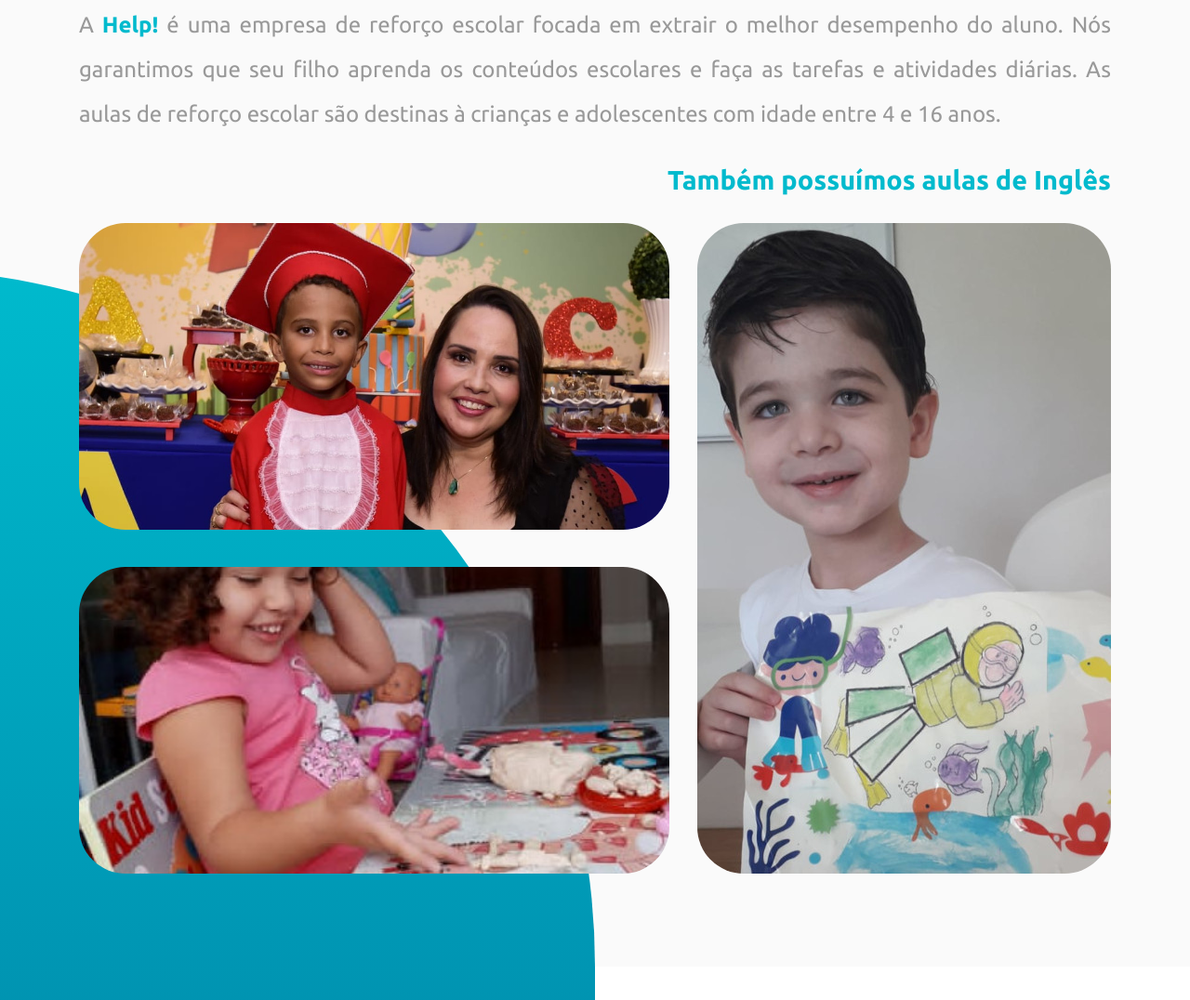
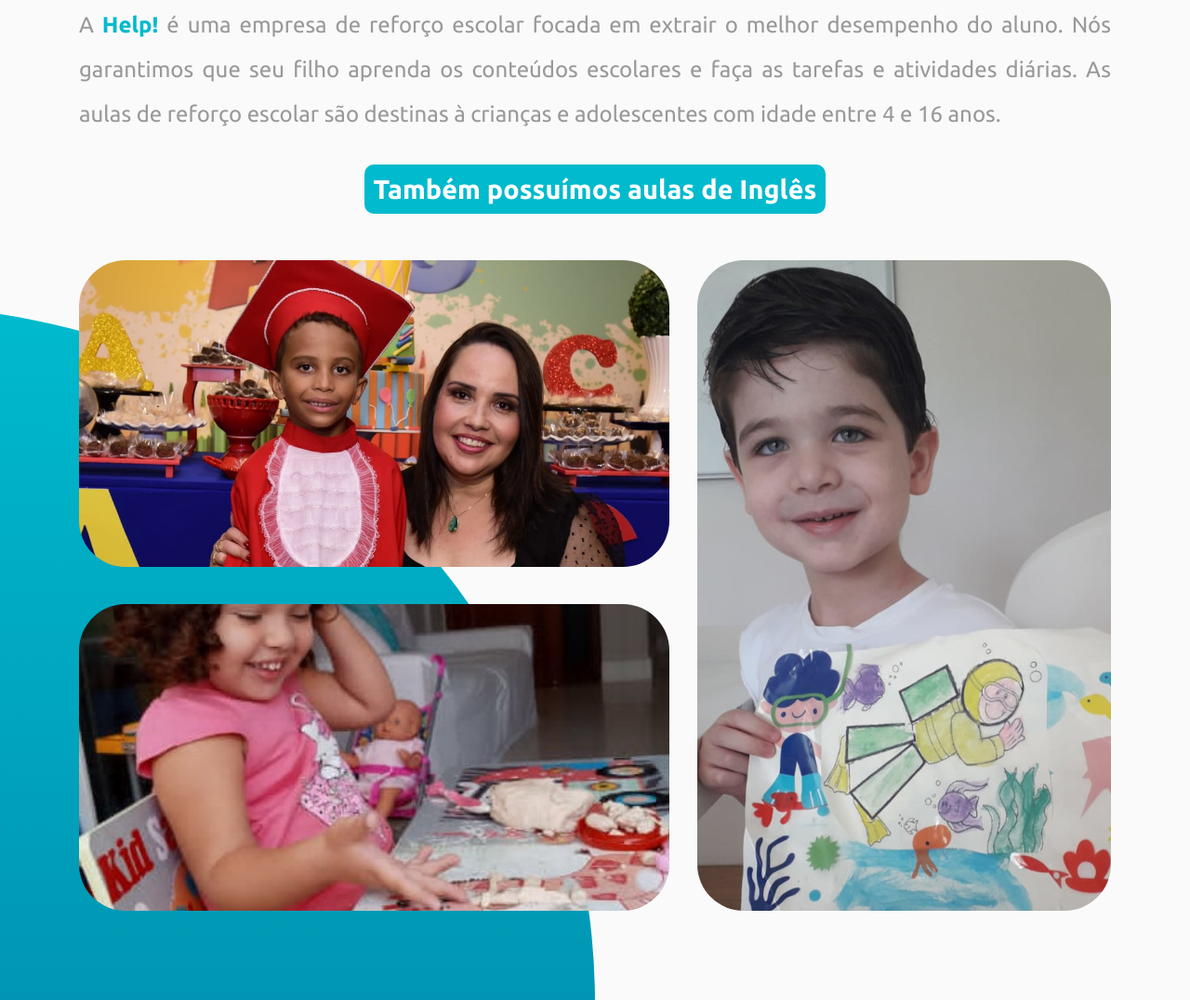
Before and after one commit to santanafelipe98/help_site, a plain HTML site: page index.html in a window 1280 px wide. Shown: the part 973-2049 px from the top of the page at 93% size. Drawn offline with Linux system fonts and the light colour scheme; a web font is replaced by a local one.

Commit message:
Título da seção Sobre nós alterado

```diff
--- a/assets/css/style.css
+++ b/assets/css/style.css
@@ -287,6 +287,11 @@ a {
     font-size: 2rem;
     color: var(--secondary-color);
     margin-right: 10px;
+}
+
+.title {
+    padding: 10px;
+    border-radius: 10px;
 }
 
 .placeholder {
--- a/assets/css/utils.css
+++ b/assets/css/utils.css
@@ -194,6 +194,10 @@
     display: none !important;
 }
 
+.bg-lightblue {
+    background: var(--brand-color);
+}
+
 .c-white {
     color: #fff;
 }
--- a/index.html
+++ b/index.html
@@ -79,9 +79,11 @@
                         </p>
                     </article>
 
-                    <h2 class="text-right mt-3 c-lightblue">Também possuímos aulas de Inglês</h2>
+                    <div class="mt-3 page-center">
+                        <h2 class="c-white title bg-lightblue">Também possuímos aulas de Inglês</h2>
+                    </div>
 
-                    <div class="row mt-3">
+                    <div class="row mt-5">
                         <div class="col-md-12 col-lg-7">
                             <div class="thumbnail thumbnail-md">
                                 <img src="./assets/images/about_us_01.jpg" alt="Imagem 01">
```
